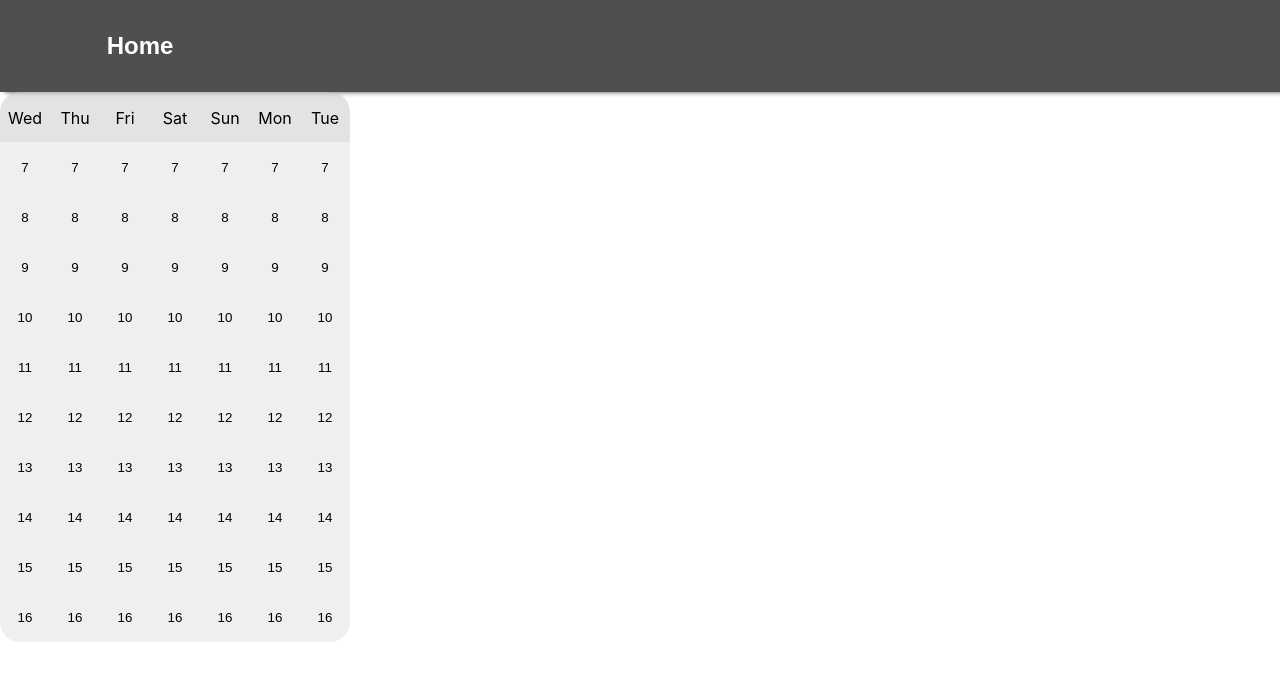
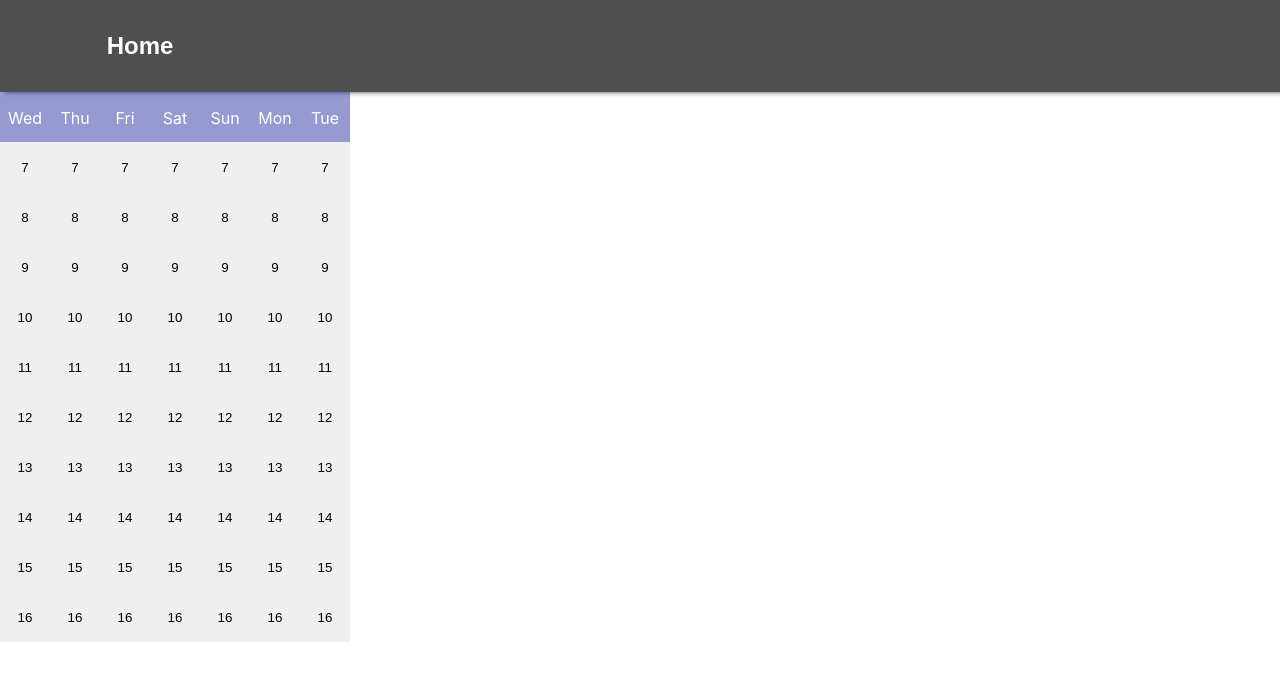
Before and after one commit to Gretkas/fs_project_frontend, a React (Create React App) app: page /timeselection in a window 1280 px wide. Shown: the top 680 px of the page. Built offline with nearby package versions, Linux system fonts and the light colour scheme.

Commit message:
Added some background color to topbar

```diff
--- a/src/components/timeselection/timeselection.css
+++ b/src/components/timeselection/timeselection.css
@@ -3,7 +3,7 @@
   grid-template-columns: repeat(7, 50px);
   grid-template-rows: repeat(11, 50px);
   overflow: hidden;
-  border-radius: 20px;
+
   width: fit-content;
   height: fit-content;
 }
@@ -87,7 +87,8 @@
   color: white;
 }
 .weekday {
-  background: rgba(200, 200, 200, 0.5);
+  background: rgba(48, 55, 161, 0.5);
+  color: white;
   display: flex;
   align-items: center;
 }
```
